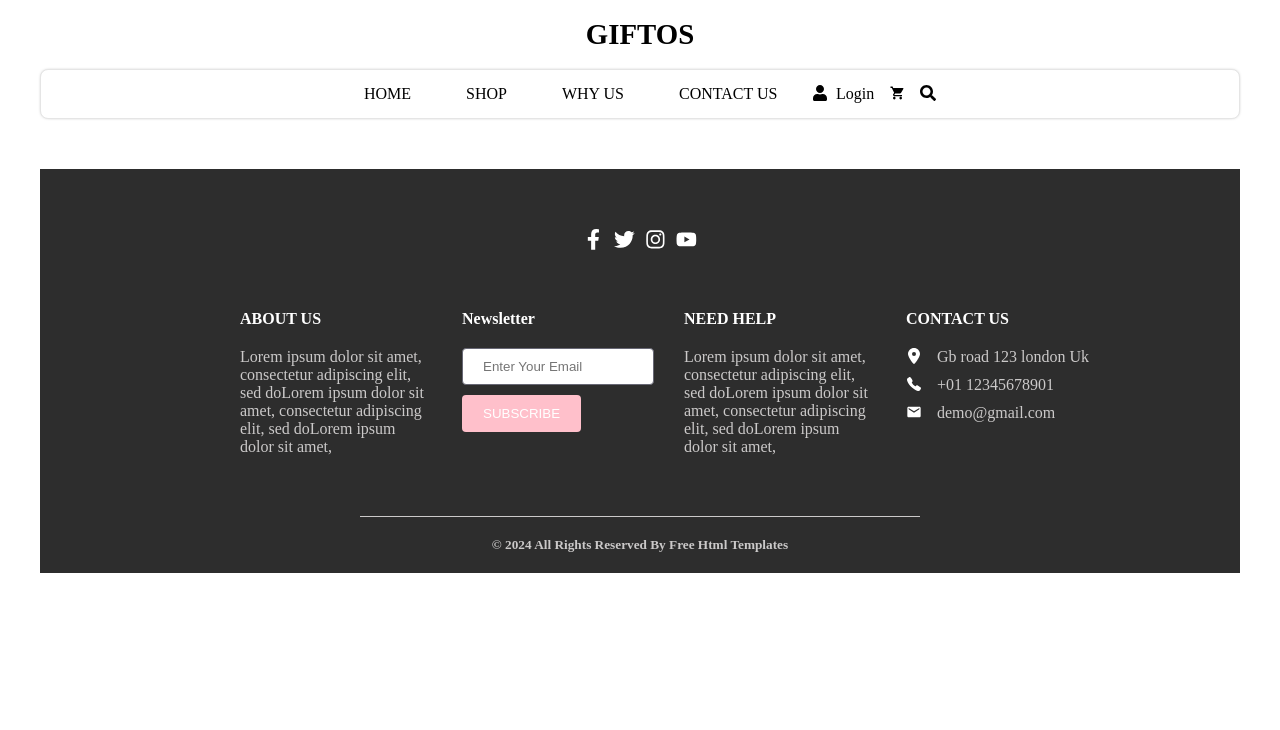
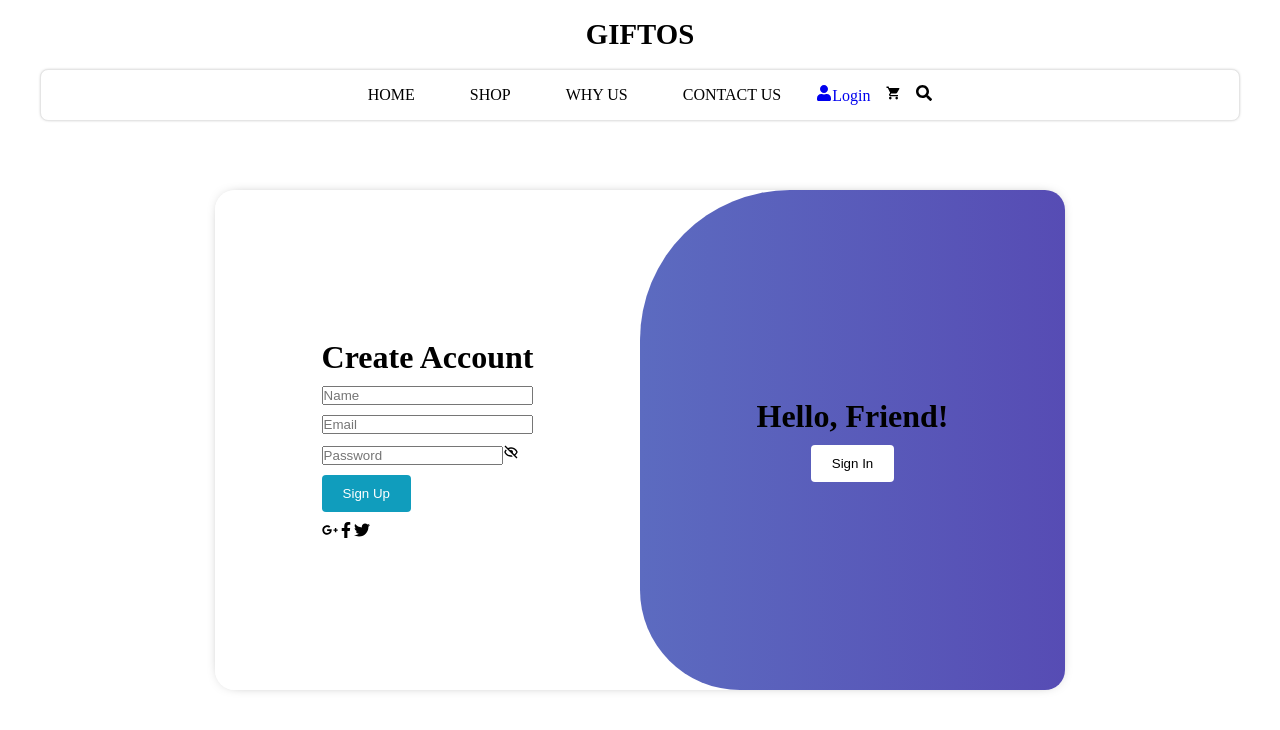
Before and after one commit to marabtw/eCommerse, a React (Create React App) app: page /login in a window 1280 px wide. Shown: the top 730 px of the page. Built offline with nearby package versions, Linux system fonts and the light colour scheme.

Commit message:
Add login functionality and icons to Login page

```diff
--- a/src/assets/styles/globals.scss
+++ b/src/assets/styles/globals.scss
@@ -4,8 +4,24 @@
 	box-sizing: border-box;
 }
 
+html{
+	height: 100%;
+}
+
+body{
+	height: 100%;
+}
+
+#root{
+	height: 100%;
+}
+
 ul{
 	list-style: none;
+}
+
+a{
+	text-decoration: none;
 }
 
 .uppercase {
--- a/src/components/ui/button/Button.jsx
+++ b/src/components/ui/button/Button.jsx
@@ -10,11 +10,12 @@ const Button = ({
 }) => {
   return (
     <button
+      type="button"
       className={`${styles.button} ${styles[`button_${color}`]} ${
         uppercase && "uppercase"
       }`}
       tabIndex={tabIndexStatus && tabIndexStatus}
-      onClick={onClick && onClick}
+      onClick={onClick}
     >
       {text}
     </button>
--- a/src/components/ui/icons/icons.jsx
+++ b/src/components/ui/icons/icons.jsx
@@ -3,6 +3,7 @@ import {
   FaTwitter,
   FaInstagram,
   FaYoutube,
+  FaGooglePlusG,
   FaAngleLeft,
   FaAngleRight,
   FaSearch,
@@ -14,12 +15,14 @@ import { IoCall } from "react-icons/io5"
 import { MdEmail } from "react-icons/md"
 import { IoMdCart } from "react-icons/io"
 import { GoDotFill, GoDot } from "react-icons/go"
+import { BiShow, BiHide } from "react-icons/bi"
 
 export {
   FaFacebookF as FacebookIcon,
   FaTwitter as TwitterIcon,
   FaInstagram as InstagramIcon,
   FaYoutube as YoutubeIcon,
+  FaGooglePlusG as GooglePlusIcon,
   FaAngleLeft as LeftDirectionIcon,
   FaAngleRight as RightDirectionIcon,
   FaLocationDot as LocationIcon,
@@ -31,4 +34,6 @@ export {
   FaQuoteLeft as QuoteLeftIcon,
   GoDotFill as DotIcon,
   GoDot as SelectedDotIcon,
+	BiShow as ShowIcon,
+	BiHide as HIdeIcon,
 }
--- a/src/index.js
+++ b/src/index.js
@@ -3,11 +3,14 @@ import ReactDOM from "react-dom/client"
 import "./assets/styles/globals.scss"
 import Layout from "./layout/Layout"
 import reportWebVitals from "./utils/reportWebVitals"
+import { BrowserRouter as Router } from "react-router-dom"
 
 const root = ReactDOM.createRoot(document.getElementById("root"))
 root.render(
   <React.StrictMode>
-    <Layout />
+    <Router>
+      <Layout />
+    </Router>
   </React.StrictMode>
 )
 
--- a/src/layout/Header/Header.jsx
+++ b/src/layout/Header/Header.jsx
@@ -1,10 +1,10 @@
-import React from "react"
+import React, { useState } from "react"
 import styles from "./Header.module.scss"
 import { UserIcon, CartIcon, SearchIcon } from "../../components/ui/icons/icons"
-import Heading from "../../components/ui/heading/Heading"
 import { Link, useLocation } from "react-router-dom"
 
 const Header = () => {
+  const [authed, setAuthed] = useState(false)
   const location = useLocation()
 
   return (
@@ -45,8 +45,14 @@ const Header = () => {
         </li>
         <li className={styles.header__item}>
           <div className={styles.header__login}>
-            <UserIcon className={styles.header__icon} />
-            <span>Login</span>
+            {!authed ? (
+              <Link to="/login">
+                <UserIcon className={styles.header__icon} />
+                <span>Login</span>
+              </Link>
+            ) : (
+              <div></div>
+            )}
           </div>
           <CartIcon className={styles.header__icon} />
           <SearchIcon className={styles.header__icon} />
--- a/src/layout/Layout.jsx
+++ b/src/layout/Layout.jsx
@@ -1,4 +1,9 @@
-import { BrowserRouter as Router, Route, Routes } from "react-router-dom"
+import {
+  BrowserRouter as Router,
+  Route,
+  Routes,
+  useLocation,
+} from "react-router-dom"
 
 import styles from "./Layout.module.scss"
 import Header from "./header/Header"
@@ -6,20 +11,23 @@ import Footer from "./footer/Footer"
 import App from "../pages/app/App"
 import ShopPage from "../pages/shop/ShopPage"
 import WhyUs from "../pages/why-us/WhyUs"
+import Login from "../pages/login/Login"
+import { useState } from "react"
 
 function Layout() {
+  const currentPath = useLocation().pathname
+
   return (
     <div className={styles.layout}>
-      <Router>
       <Header />
       <Routes>
         <Route path="/" element={<App />} />
         <Route path="/shop" element={<ShopPage />} />
         <Route path="/why-us" element={<WhyUs />} />
         <Route path="/contact-us" element={<WhyUs />} />
+        <Route path="/login" element={<Login />} />
       </Routes>
-        <Footer />
-      </Router>
+      {currentPath !== "/login" && <Footer />}
     </div>
   )
 }
--- a/src/layout/Layout.module.scss
+++ b/src/layout/Layout.module.scss
@@ -1,6 +1,9 @@
 @import "../assets/styles/variables";
 
 .layout{
+	min-height: 100%;
+	display: flex;
+	flex-direction: column;
 	padding: $layoutPaddingTop $layoutPaddingX;
 	padding-bottom: $layoutPaddingBottom;
 }
--- /dev/null
+++ b/src/pages/login/Login.jsx
@@ -0,0 +1,85 @@
+import React, { useEffect, useState } from "react"
+import styles from "./Login.module.scss"
+import {
+  GooglePlusIcon,
+  FacebookIcon,
+  TwitterIcon,
+  ShowIcon,
+  HIdeIcon,
+} from "../../components/ui/icons/icons"
+import Button from "../../components/ui/button/Button"
+
+const Login = () => {
+  const [passwordShow, setPasswordShow] = useState(false)
+	const [activeStatus, setActiveStatus] = useState(false)
+
+	useEffect(() => {
+		console.log(activeStatus)
+	},[activeStatus])
+
+	const toggleActive = (value) =>{
+		setActiveStatus(value)
+	}
+
+  return (
+    <div className={styles.login}>
+      <div className={`${styles.login__container} ${activeStatus ? styles.active : ''}`}>
+        <div className={`${styles.login__form} ${styles.sign_up}`}>
+          <form>
+            <h1>Create Account</h1>
+            <input placeholder="Name" type="text" name="" />
+            <input placeholder="Email" type="email" />
+            <label htmlFor="sign_up__input">
+              <input
+                placeholder="Password"
+                type="password"
+                id="sign_up__input"
+              />
+              {passwordShow ? <ShowIcon /> : <HIdeIcon />}
+            </label>
+						<Button text="Sign Up" color="blue"/>
+            <div className={`${styles.login__socialIcons}`}>
+              <GooglePlusIcon />
+              <FacebookIcon />
+              <TwitterIcon />
+            </div>
+          </form>
+        </div>
+        <div className={`${styles.login__form} ${styles.sign_in}`}>
+          <form>
+            <h1>Sign In</h1>
+            <input placeholder="Email" type="email" />
+            <label htmlFor="sign_in__input">
+              <input
+                placeholder="Password"
+                type="password"
+                id="sign_in__input"
+              />
+              {passwordShow ? <ShowIcon /> : <HIdeIcon />}
+            </label>
+						<Button text="Sign In" color="blue"/>
+            <div className={`${styles.login__socialIcons}`}>
+              <GooglePlusIcon />
+              <FacebookIcon />
+              <TwitterIcon />
+            </div>
+          </form>
+        </div>
+				<div className={`${styles.login__toggleContainer}`}>
+					<div className={`${styles.login__toggle}`}>
+						<div className={`${styles.login__togglePanel} ${styles.toggle_left}`}>
+							<h1>Welcome Back</h1>
+							<Button text="Sign Up" onClick={() => toggleActive(false)}/>
+						</div>
+						<div className={`${styles.login__togglePanel} ${styles.toggle_right}`}>
+							<h1>Hello, Friend!</h1>
+							<Button text="Sign In" onClick={() => toggleActive(true)}/>
+						</div>
+					</div>
+				</div>
+      </div>
+    </div>
+  )
+}
+
+export default Login
--- /dev/null
+++ b/src/pages/login/Login.module.scss
@@ -0,0 +1,128 @@
+.login {
+  flex: 1;
+  display: flex;
+  position: relative;
+  justify-content: center;
+  align-items: center;
+}
+
+.login__container {
+  position: absolute;
+  min-height: 500px;
+  min-width: 850px;
+  border-radius: 20px;
+  background-color: #fff;
+  box-shadow: 0 0 15px -10px black;
+  overflow: hidden;
+  .login__form {
+    background-color: #fff;
+    position: absolute;
+    width: 50%;
+    height: 100%;
+    display: flex;
+    justify-content: center;
+    align-items: center;
+    transition: all 0.6s ease-in-out;
+
+    form {
+      display: flex;
+      flex-direction: column;
+      gap: 10px;
+    }
+  }
+
+  .sign_up {
+    opacity: 1;
+    z-index: 5;
+  }
+
+  .sign_in {
+    opacity: 0;
+    z-index: 1;
+  }
+}
+
+.login__toggleContainer {
+  position: absolute;
+  width: 50%;
+  height: 100%;
+  z-index: 10;
+  left: 50%;
+  overflow: hidden;
+  border-radius: 150px 0 0 100px;
+  transition: all 0.6s ease-in-out;
+
+  .login__toggle {
+    position: absolute;
+    left: 0;
+    width: 200%;
+    height: 100%;
+    display: flex;
+    background-color: #512da8;
+    background: linear-gradient(to right, #5c6bc0, #512da8);
+    transition: all 0.6s ease-in-out;
+
+    .login__togglePanel {
+      display: flex;
+      flex-direction: column;
+      width: 50%;
+      height: 100%;
+      display: flex;
+      gap: 10px;
+      justify-content: center;
+      align-items: center;
+      transition: all 0.6s ease-in-out;
+    }
+
+    .toggle_left {
+      transform: translateX(-200%);
+    }
+
+    .toggle_right {
+      transform: translateX(-100%);
+    }
+  }
+}
+
+.login__container.active {
+  .login__form {
+    transform: translateX(100%);
+  }
+  .sign_up {
+    opacity: 0;
+    z-index: 1;
+  }
+  .sign_in {
+    animation: move 0.6s;
+    opacity: 1;
+    z-index: 5;
+  }
+
+  .login__toggleContainer {
+    transform: translateX(-100%);
+    border-radius: 0 150px 100px 0;
+    .login__toggle {
+      transform: translateX(-50%);
+
+      .toggle_left {
+        transform: translateX(100%);
+      }
+      .toggle_right {
+        transform: translateX(200%);
+      }
+    }
+  }
+}
+
+@keyframes move {
+  0%,
+  49.99% {
+    opacity: 0;
+    z-index: 1;
+  }
+  50%,
+  100% {
+    opacity: 1;
+    z-index: 5;
+  }
+}
```
Lines whose indentation alone changed are shown as unchanged.
